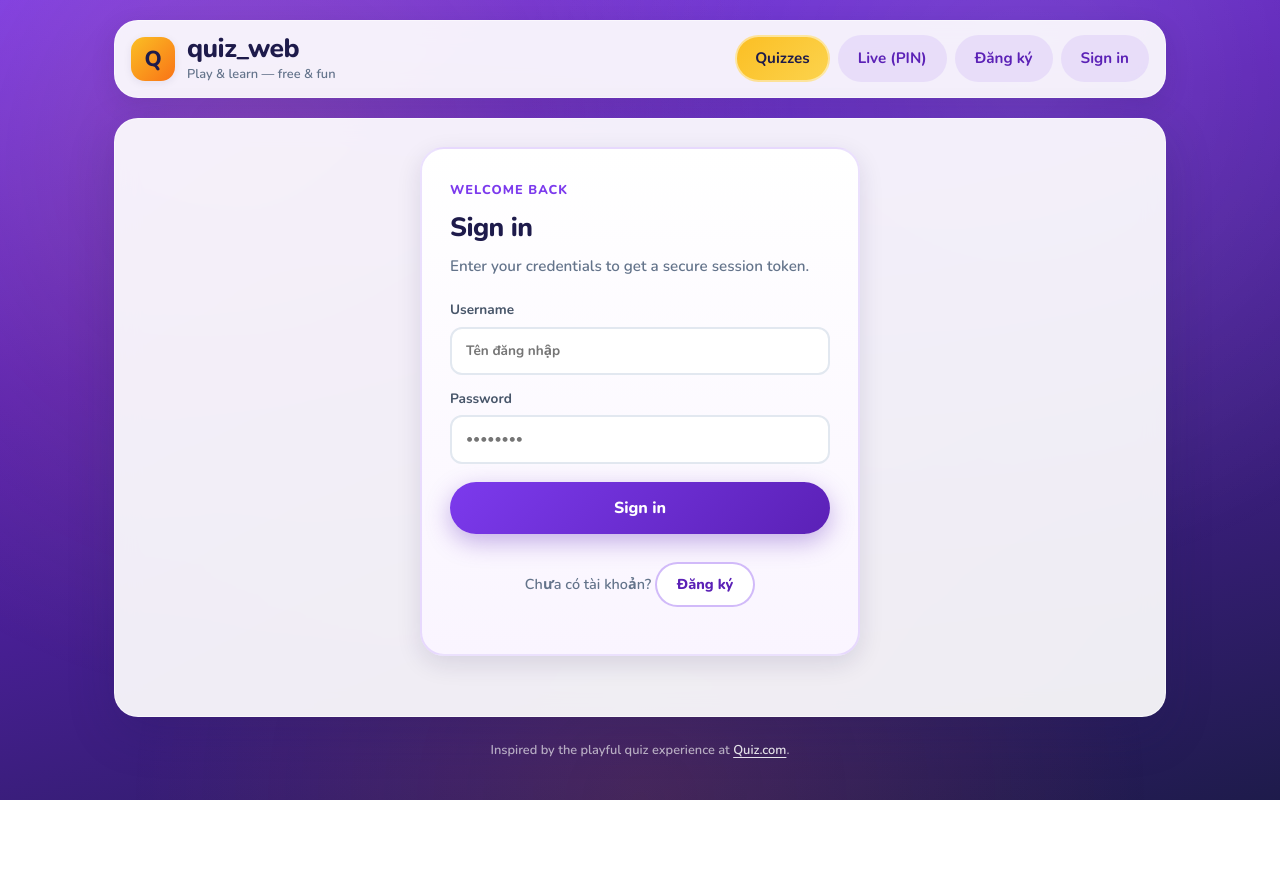
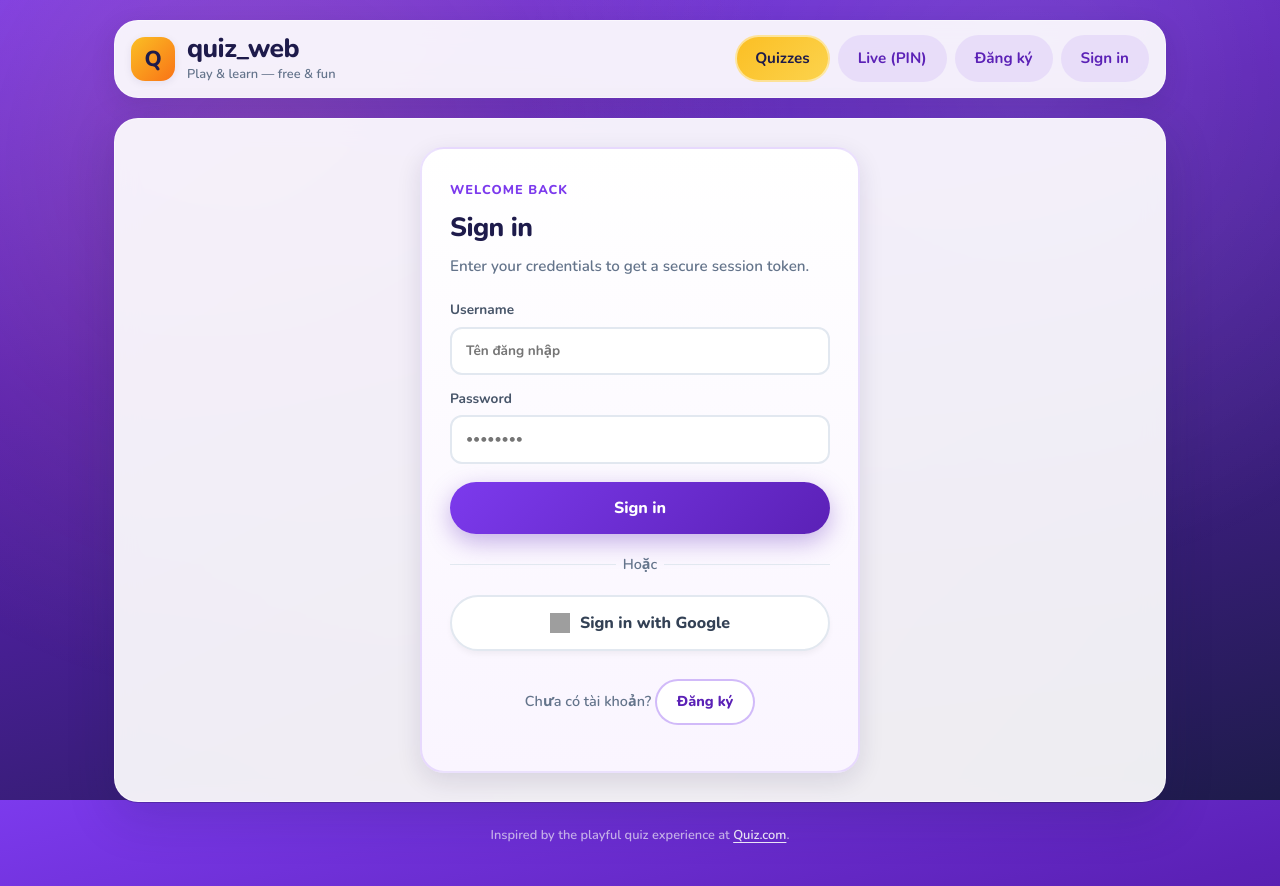
Before and after one commit to TuanKhoaNLU/frontend, a React (Vite) app: page /login in a window 1280 px wide. Before the commit the page ends 800 px from the top, so only its background shows below. Built offline with nearby package versions, Linux system fonts and the light colour scheme; grey boxes are pictures that could not be loaded.

Commit message:
feat: tích hợp đăng nhập google bằng firebase phía frontend

```diff
--- a/package.json
+++ b/package.json
@@ -10,6 +10,7 @@
   },
   "dependencies": {
     "axios": "^1.7.7",
+    "firebase": "^12.13.0",
     "react": "^18.3.1",
     "react-dom": "^18.3.1",
     "react-router-dom": "^6.27.0"
--- a/src/features/auth/LoginPage.css
+++ b/src/features/auth/LoginPage.css
@@ -155,3 +155,52 @@
     padding: 32px 28px;
   }
 }
+
+.login-divider {
+  display: flex;
+  align-items: center;
+  text-align: center;
+  margin: 20px 0;
+  color: #64748b;
+  font-size: 0.9rem;
+  font-weight: 600;
+}
+
+.login-divider::before,
+.login-divider::after {
+  content: '';
+  flex: 1;
+  border-bottom: 1px solid #e2e8f0;
+}
+
+.login-divider:not(:empty)::before {
+  margin-right: .5em;
+}
+
+.login-divider:not(:empty)::after {
+  margin-left: .5em;
+}
+
+.login-button--google {
+  display: flex;
+  align-items: center;
+  justify-content: center;
+  gap: 10px;
+  background: #ffffff;
+  color: #334155;
+  border: 2px solid #e2e8f0;
+  box-shadow: 0 4px 6px -1px rgba(0, 0, 0, 0.05);
+  width: 100%;
+}
+
+.login-button--google:hover:not(:disabled) {
+  background: #f8fafc;
+  box-shadow: 0 6px 12px -2px rgba(0, 0, 0, 0.05);
+  transform: translateY(-2px);
+  border-color: #cbd5e1;
+}
+
+.google-icon {
+  width: 20px;
+  height: 20px;
+}
--- a/src/features/auth/LoginPage.jsx
+++ b/src/features/auth/LoginPage.jsx
@@ -2,6 +2,7 @@ import { useState } from "react";
 import { Link, useNavigate } from "react-router-dom";
 import apiClient from "../../api/client";
 import { setAccessToken } from "./tokenStorage";
+import { auth, googleProvider, signInWithPopup } from "./firebaseConfig";
 import "./LoginPage.css";
 
 function LoginPage({ isLoggedIn, onLogout }) {
@@ -27,6 +28,28 @@ function LoginPage({ isLoggedIn, onLogout }) {
       setTimeout(() => navigate("/"), 500);
     } catch (err) {
       setError(err?.response?.data?.message || "Login failed. Check username/password.");
+    } finally {
+      setIsLoading(false);
+    }
+  };
+
+  const handleGoogleLogin = async () => {
+    try {
+      setIsLoading(true);
+      setError("");
+      setSuccess("");
+
+      const result = await signInWithPopup(auth, googleProvider);
+      const idToken = await result.user.getIdToken();
+
+      const response = await apiClient.post("/auth/google", { token: idToken });
+
+      const { accessToken } = response.data;
+      setAccessToken(accessToken);
+      setSuccess("Google login successful. JWT saved.");
+      setTimeout(() => navigate("/"), 500);
+    } catch (err) {
+      setError(err?.response?.data?.message || err.message || "Google login failed.");
     } finally {
       setIsLoading(false);
     }
@@ -85,6 +108,21 @@ function LoginPage({ isLoggedIn, onLogout }) {
             {isLoading ? "Signing in..." : "Sign in"}
           </button>
         </form>
+
+        <div className="login-divider">
+          <span>Hoặc</span>
+        </div>
+
+        <button
+          className="login-button login-button--google"
+          type="button"
+          onClick={handleGoogleLogin}
+          disabled={isLoading}
+        >
+          <img src="https://www.svgrepo.com/show/475656/google-color.svg" alt="Google Logo" className="google-icon" />
+          Sign in with Google
+        </button>
+
         {error && <p className="login-message error">{error}</p>}
         {success && <p className="login-message success">{success}</p>}
         <p className="login-register-row">
--- /dev/null
+++ b/src/features/auth/firebaseConfig.js
@@ -0,0 +1,21 @@
+import { initializeApp } from "firebase/app";
+import { getAuth, GoogleAuthProvider, signInWithPopup } from "firebase/auth";
+
+// Thông số lấy chính xác từ Firebase Console
+const firebaseConfig = {
+    apiKey: "AIzaSyAHr770a6MiK526IR3AV9OxZwcPhRzERWQ",
+    authDomain: "toan-9072e.firebaseapp.com",
+    projectId: "toan-9072e",
+    storageBucket: "toan-9072e.firebasestorage.app",
+    messagingSenderId: "953483024959",
+    appId: "1:953483024959:web:69ef2ea231d6075c9bf68a",
+    measurementId: "G-H4Z61P408Y"
+};
+
+// Khởi tạo Firebase
+const app = initializeApp(firebaseConfig);
+
+// Xuất các dịch vụ cần thiết để sử dụng ở các trang khác
+export const auth = getAuth(app);
+export const googleProvider = new GoogleAuthProvider();
+export { signInWithPopup };
```
Also changed, not shown: 1 other file (tests, documents, lock files or other folders).
